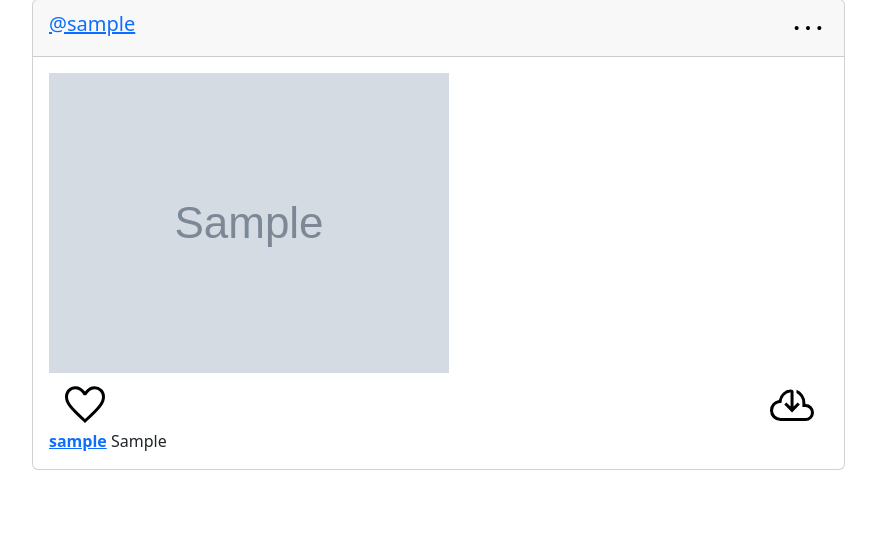
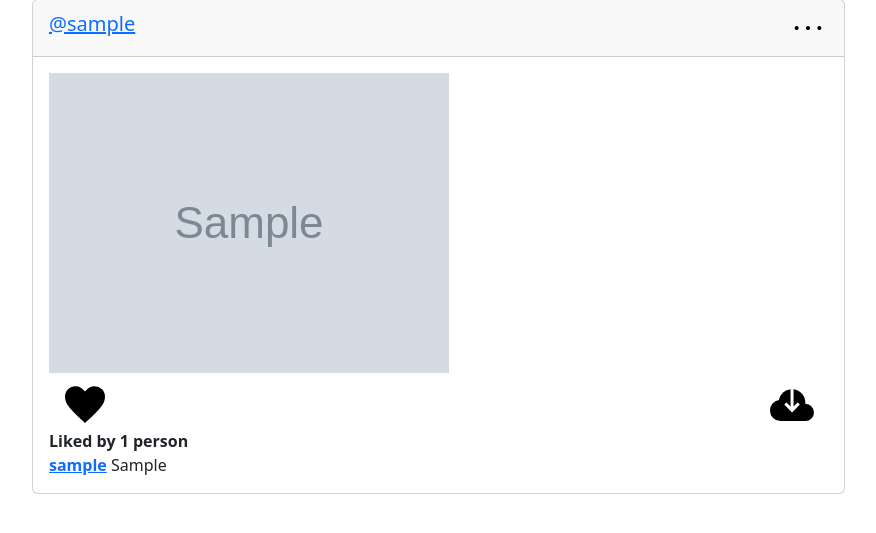
Before and after one commit to fmendezr/InstagramClone, a Django app: page / in a window 1280 px wide. Shown: the part 91-624 px from the top of the page, without its empty margins (62-938 px from the left). Run offline with Django 4.2, Linux system fonts and the light colour scheme; a user stored in the database is signed in; tables that the repository leaves empty hold one stand-in row (values such as "Sample post"); grey boxes marked "Sample" are stand-in pictures; some libraries are stand-ins or nearby versions.

Commit message:
add liking post

```diff
--- a/social_media_app/core/admin.py
+++ b/social_media_app/core/admin.py
@@ -4,3 +4,4 @@ from . import models
 # Register your models here.
 admin.site.register(models.Profile)
 admin.site.register(models.Post)
+admin.site.register(models.LikePost)
--- a/social_media_app/core/models.py
+++ b/social_media_app/core/models.py
@@ -21,5 +21,6 @@ class Post (models.Model):
     created = models.DateTimeField(default=datetime.now)
     no_likes = models.IntegerField(default=0)
 
-    def __str__(self) -> str:
-        return self.user.username
+class LikePost (models.Model):
+    post = models.ForeignKey(Post, on_delete=models.CASCADE)
+    user = models.ForeignKey(User, on_delete=models.CASCADE)
--- a/social_media_app/core/urls.py
+++ b/social_media_app/core/urls.py
@@ -3,6 +3,7 @@ from . import views
 
 urlpatterns = [
     path('', views.home, name='home'),
+    path('like/<str:postid>/', views.like, name='like'),
     path('upload/', views.upload, name='upload'),
     path('signup/', views.signup, name='signup'),
     path('login/', views.login, name='login'),
--- a/social_media_app/core/views.py
+++ b/social_media_app/core/views.py
@@ -12,6 +12,22 @@ def home(request):
     user_profile = models.Profile.objects.get(user=user_object)
     posts =models.Post.objects.all()
     return render(request, 'index.html', {'user_profile': user_profile, 'posts': posts})
+
+@login_required(login_url='login/')
+def like(request, postid):
+    post_id = postid
+    post = models.Post.objects.get(id=post_id)
+    likePost = models.LikePost.objects.filter(post=post, user=request.user)
+    if likePost.exists():
+        likePost.delete()
+        post.no_likes = post.no_likes -1
+        post.save()
+    else:
+        new_like = models.LikePost.objects.create(post=post, user=request.user)
+        new_like.save()
+        post.no_likes = post.no_likes + 1
+        post.save()
+    return redirect('/')
 
 @login_required(login_url='login/')
 def upload(request):
--- a/social_media_app/templates/index.html
+++ b/social_media_app/templates/index.html
@@ -14,9 +14,16 @@
                     <div class='card-body'>
                         <img class='img-fluid mb-2' src='{{ post.image.url }}' />
                         <div class='container d-flex justify-content-between'>
-                            <img class='like-btn icon' src='{% static "images/favourite.svg" %}' />
-                            <img class='download-btn icon' src='{% static "images/cloud_download.svg" %}'>
+                            <a href='{% url "like" post.id %}'><img class='like-btn icon' src='{% static "images/favourite_filled.svg" %}' /></a>
+                            <img class='download-btn icon' src='{% static "images/cloud_download_filled.svg" %}'>
                         </div>
+                        {% if post.no_likes == 0 %}
+                            <strong>Post has no likes</strong>
+                        {% elif post.no_likes == 1%}
+                            <strong>Liked by 1 person </strong>
+                        {% else %}
+                            <strong>{{ post.no_likes }} likes </strong>
+                        {% endif %}
                         <p class='card-text'><a href='{% url "home" %}'><strong>{{ post.user.username }}</strong></a> {{ post.caption }}</p>
                     </div>
                 </div>
```
Also changed, not shown: social_media_app/core/migrations/0006_likepost.py (added), social_media_app/static/images/cloud_download_filled.svg (renamed from social_media_app/static/images/cloud_download_flled.svg), social_media_app/static/images/favourite_filled.svg (renamed from social_media_app/static/images/favouriite_filled.svg).
